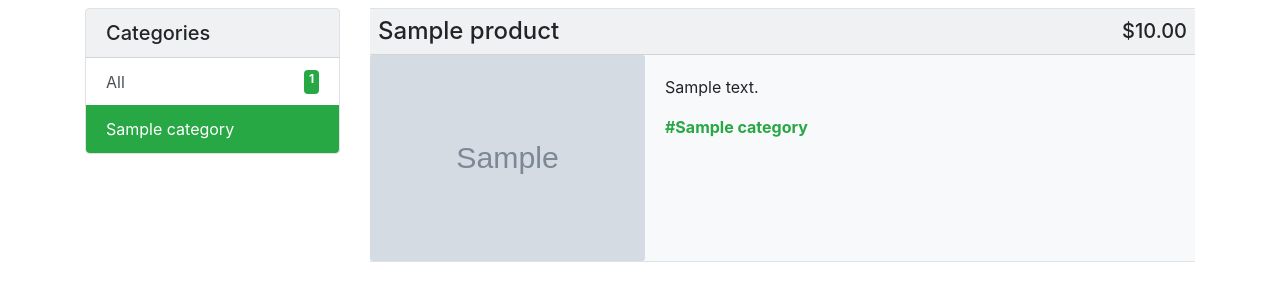
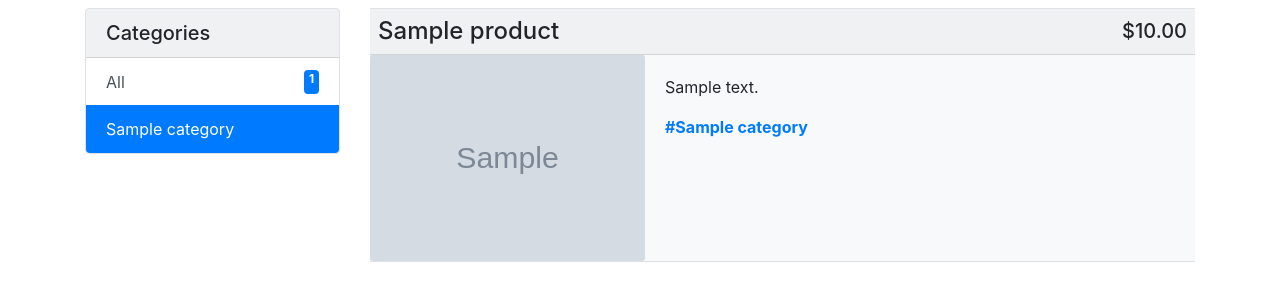
Before and after one commit to blessedsibanda/online-shop, a Django app: a page that uses django/shop/templates/shop/product/detail.html in a window 1280 px wide. Shown: the part 56-357 px from the top of the page. Run offline with Django 3.2, Linux system fonts and the light colour scheme; tables that the repository leaves empty hold one stand-in row (values such as "Sample post"); grey boxes marked "Sample" are stand-in pictures; some libraries are stand-ins or nearby versions.

Commit message:
tweak styles

```diff
--- a/django/shop/static/css/style.css
+++ b/django/shop/static/css/style.css
@@ -8,7 +8,7 @@
   transform: scale(1.17);
 }
 .product a {
-  color: var(--success);
+  color: var(--primary);
   transition: all 0.2s ease;
 }
 
--- a/django/shop/templates/shop/product/_browse_categories.html
+++ b/django/shop/templates/shop/product/_browse_categories.html
@@ -1,16 +1,16 @@
 <div class="accordion" id="accordionExample">
     <div>
         <div id="headingOne">
-            <button class="btn btn-success btn-block" type="button" data-toggle="collapse" data-target="#collapseOne" aria-expanded="true" aria-controls="collapseOne">
+            <button class="btn btn-primary btn-block" type="button" data-toggle="collapse" data-target="#collapseOne" aria-expanded="true" aria-controls="collapseOne">
             Browse Categories <i class="fa fa-arrow-circle-down"></i>
             </button>
         </div>
 
         <div id="collapseOne" class="collapse" aria-labelledby="headingOne" data-parent="#accordionExample">
-            <div class="btn-group p-2 d-flex flex-wrap" >
-                <a class="btn btn-secondary m-1 {% if not category %}btn-success{% endif %}" href="{% url 'shop:product_list' %}">All</a>
+            <div class="btn-group p-2 d-flex flex-wrap bg-light border mt-3" >
+                <a class="btn m-1 {% if not category %}btn-primary{% else %}btn-secondary{% endif %}" href="{% url 'shop:product_list' %}">All</a>
                 {% for c in categories %}
-                    <a class="btn btn-secondary m-1 {% if category.slug == c.slug %}btn-success{% endif %}" href="{{ c.get_absolute_url }}">
+                    <a class="btn m-1 {% if category.slug == c.slug %}btn-primary{% else %}btn-secondary{% endif %}" href="{{ c.get_absolute_url }}">
                     {{ c.name }}
                     </a>
                 {% endfor %}
--- a/django/shop/templates/shop/product/_categories.html
+++ b/django/shop/templates/shop/product/_categories.html
@@ -1,18 +1,18 @@
 <div class="card bg-light border">
     <h5 class="mb-0 card-header" >Categories</h5>
     <ul class="list-group list-group-flush px-0">
-        <a class="list-group-item border-0 list-group-item-action d-flex justify-content-between {% if not category %}active bg-success{% endif %}" href="{% url 'shop:product_list' %}">All
+        <a class="list-group-item border-0 list-group-item-action d-flex justify-content-between {% if not category %}active bg-primary{% endif %}" href="{% url 'shop:product_list' %}">All
 
         {% if category %}
-            <span class="badge badge-success small">{{ total_products }}</span>
+            <span class="badge badge-primary small">{{ total_products }}</span>
         {% endif %}
         </a>
         {% for c in categories %}
-            <a class="list-group-item border-0 list-group-item-action d-flex justify-content-between {% if category.slug == c.slug %}active bg-success{% endif %}" href="{{ c.get_absolute_url }}">
+            <a class="list-group-item border-0 list-group-item-action d-flex justify-content-between {% if category.slug == c.slug %}active bg-primary{% endif %}" href="{{ c.get_absolute_url }}">
             {{ c.name }}
 
             {% if category.slug != c.slug %}
-                <span class="badge badge-success small">{{ c.products.count }}</span>
+                <span class="badge badge-primary small">{{ c.products.count }}</span>
             {% endif %}
             </a>
         {% endfor %}
--- a/django/shop/templates/shop/product/detail.html
+++ b/django/shop/templates/shop/product/detail.html
@@ -23,7 +23,7 @@
                 <div class="col-md-7 col-lg-8">
                     <div class="card-body">
                         <p class="card-text text-justify">{{product.description}}</p>
-                        <a href="{{ product.category.get_absolute_url }}" class="card-text font-weight-bold text-success d-block">#{{product.category.name}}</a>
+                        <a href="{{ product.category.get_absolute_url }}" class="card-text font-weight-bold text-primary d-block">#{{product.category.name}}</a>
                     </div>
                 </div>
             </div>
```
